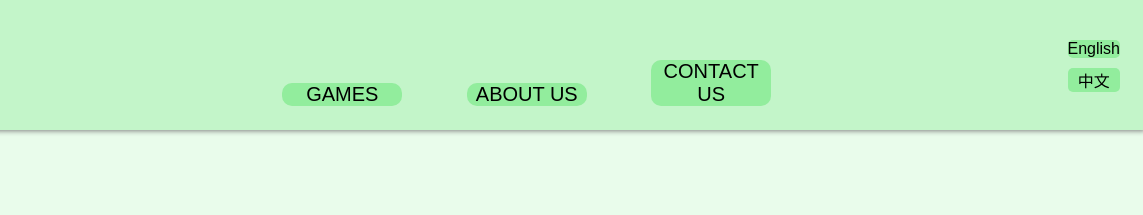
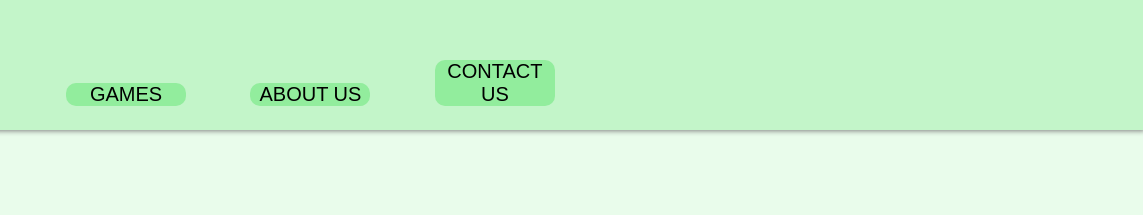
Before and after one commit to Luna0618/YokuaStudio, a plain HTML site: page index.html in a window 1280 px wide. Shown: the top 215 px of the page, 137-1280 px from the left. Drawn offline with Linux system fonts and the light colour scheme; a web font is replaced by a local one.

Commit message:
Delete the language switcher temporarily

```diff
--- a/index.html
+++ b/index.html
@@ -24,12 +24,6 @@
                 <li> <a href="contact.html">Contact Us</a> </li>
             </ul>
         </nav>
-        <div class="lang-switcher">
-            <ul>
-                <li><a href="#" language='english' class="active">English</a></li>
-                <li><a href="#" language='chinese'>中文</a></li>
-            </ul>
-        </div>
     </header>
     <div class="content">
         <p>We learn, we play.</p>
--- a/style.css
+++ b/style.css
@@ -9,7 +9,6 @@ header {
   background-color: #c3f5c9;
   height: 100px;
   display: flex;
-  justify-content: space-between;
   box-shadow: 0px 1px 5px gray;
   padding: 15px;
   position: sticky;
```
Also changed, not shown: about.html (+0 -6 lines), contact.html (+0 -6 lines), games.html (+0 -6 lines).
